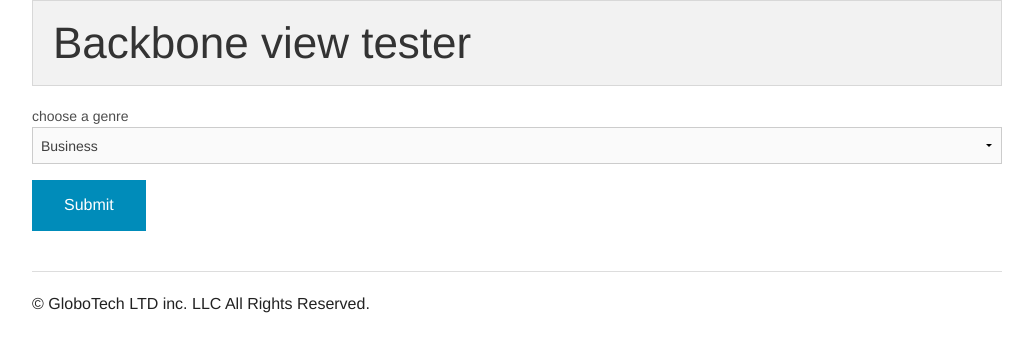
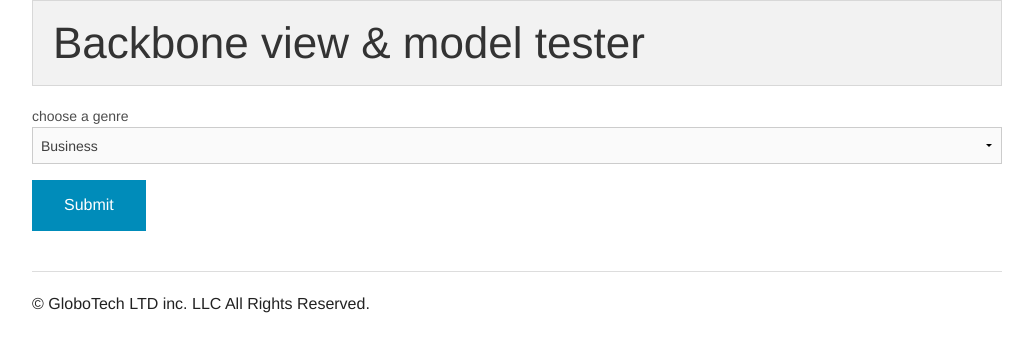
Before and after one commit to prufrock123/TIY_HW34, a website: page index.html in a window 1280 px wide. Shown: the whole page, without its empty margins (123-1156 px from the left). Drawn offline with Linux system fonts and the light colour scheme.

Commit message:
Updates title

```diff
--- a/index.html
+++ b/index.html
@@ -14,7 +14,7 @@
     <div class="row">
         <div class="large-12 columns">
             <div class="panel">
-                <h1>Backbone view tester</h1>
+                <h1>Backbone view & model tester</h1>
             </div>
         </div>
     </div>
```
